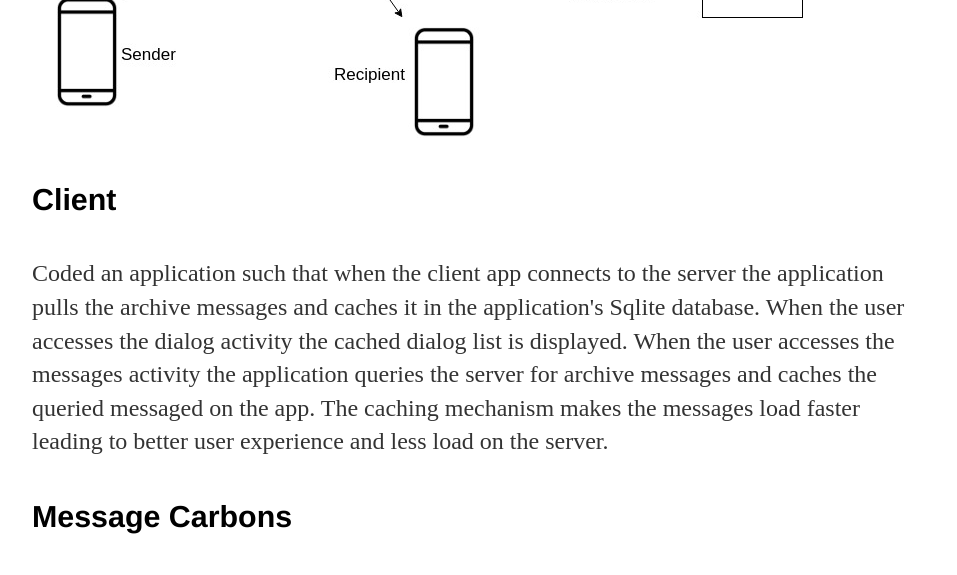
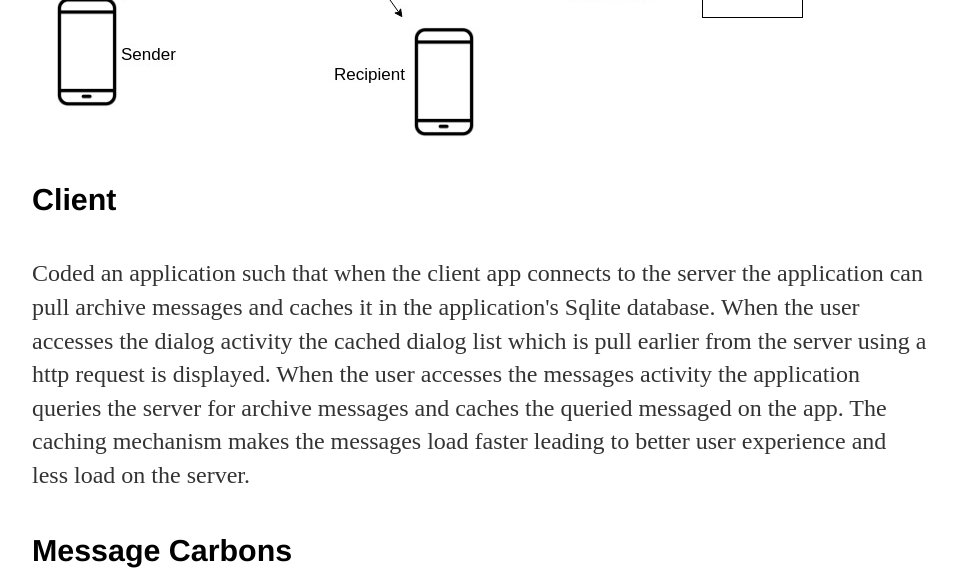
Before and after one commit to jcho7022/jcho7022.github.io, a Jekyll site: the page built from projects/chatbot/index.html, in a window 1280 px wide and 1400 px high, scrolled down 3811 px, cut to the strip 0-575 px from the top of the window. Shown: the whole strip, without its empty margins (160-1117 px from the left). Built offline with Jekyll 4.4.1, drawn with Linux system fonts in a browser that asks for light colours; some of the changed text lies outside the part shown.

Commit message:
Update index.html

```diff
--- a/projects/chatbot/index.html
+++ b/projects/chatbot/index.html
@@ -36,15 +36,14 @@ connected it to a MySql database. Every time a message is passed in before deliv
  For archiving the dialog list I set up a trigger in the MySql database such that when a archive message is inserted the dialog list for the user is also updated.</p>
 <img src="archive_message_diagram.jpg" alt="archive message diagram">
 <h4>Client</h4>
-<p>Coded an application such that when the client app connects to the server the application pulls the archive messages and caches it in the application's Sqlite database.
-When the user accesses the dialog activity the cached dialog list is displayed. When the user accesses the messages activity
-the application queries the server for archive messages and caches the queried messaged on the app. The caching mechanism makes the messages load
+<p>Coded an application such that when the client app connects to the server the application can pull archive messages and caches it in the application's Sqlite database.
+When the user accesses the dialog activity the cached dialog list which is pull earlier from the server using a http request is displayed.
+When the user accesses the messages activity the application queries the server for archive messages and caches the queried messaged on the app. The caching mechanism makes the messages load
 faster leading to better user experience and less load on the server.</p>
 
 <h4>Message Carbons</h4>
 <iframe width="1180" height="720" src="https://www.youtube.com/embed/7ycihtTGqsM" frameborder="0" allow="accelerometer; autoplay; encrypted-media; gyroscope; picture-in-picture" allowfullscreen></iframe>
-<p>Real time message syncing between devices that is logged in with the same user id. Enabled using Ejabberd for the server and the Smack li
- ary on the application.</p>
+<p>Real time message syncing between devices that is logged in with the same user id. Enabled using Ejabberd for the server and the Smack libary on the application.</p>
 
 <h3>Sending Images, User profile</h3>
 <iframe width="1180" height="720" src="https://www.youtube.com/embed/dOUVLUR15P0" frameborder="0" allow="accelerometer; autoplay; encrypted-media; gyroscope; picture-in-picture" allowfullscreen></iframe>
```
